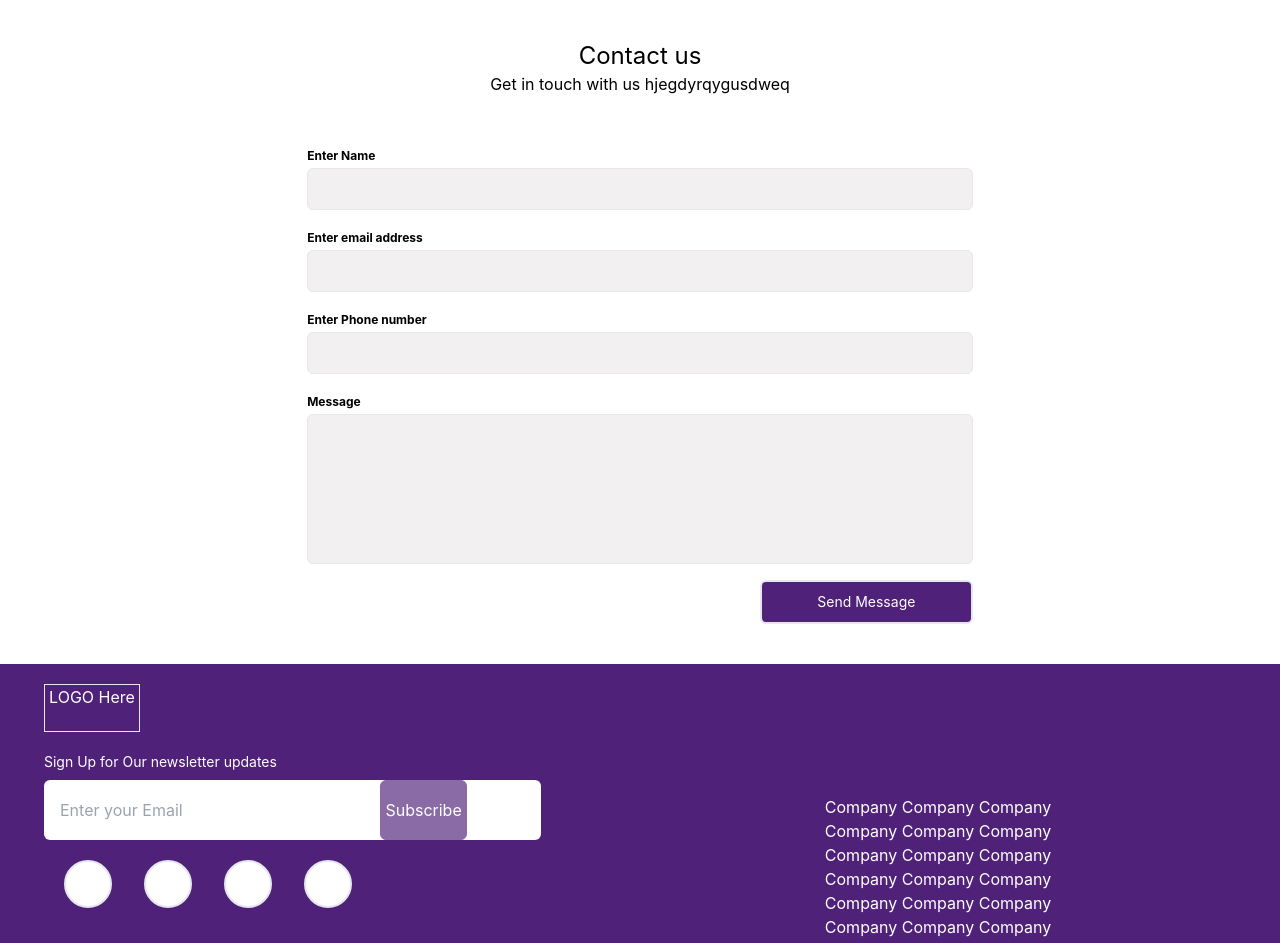
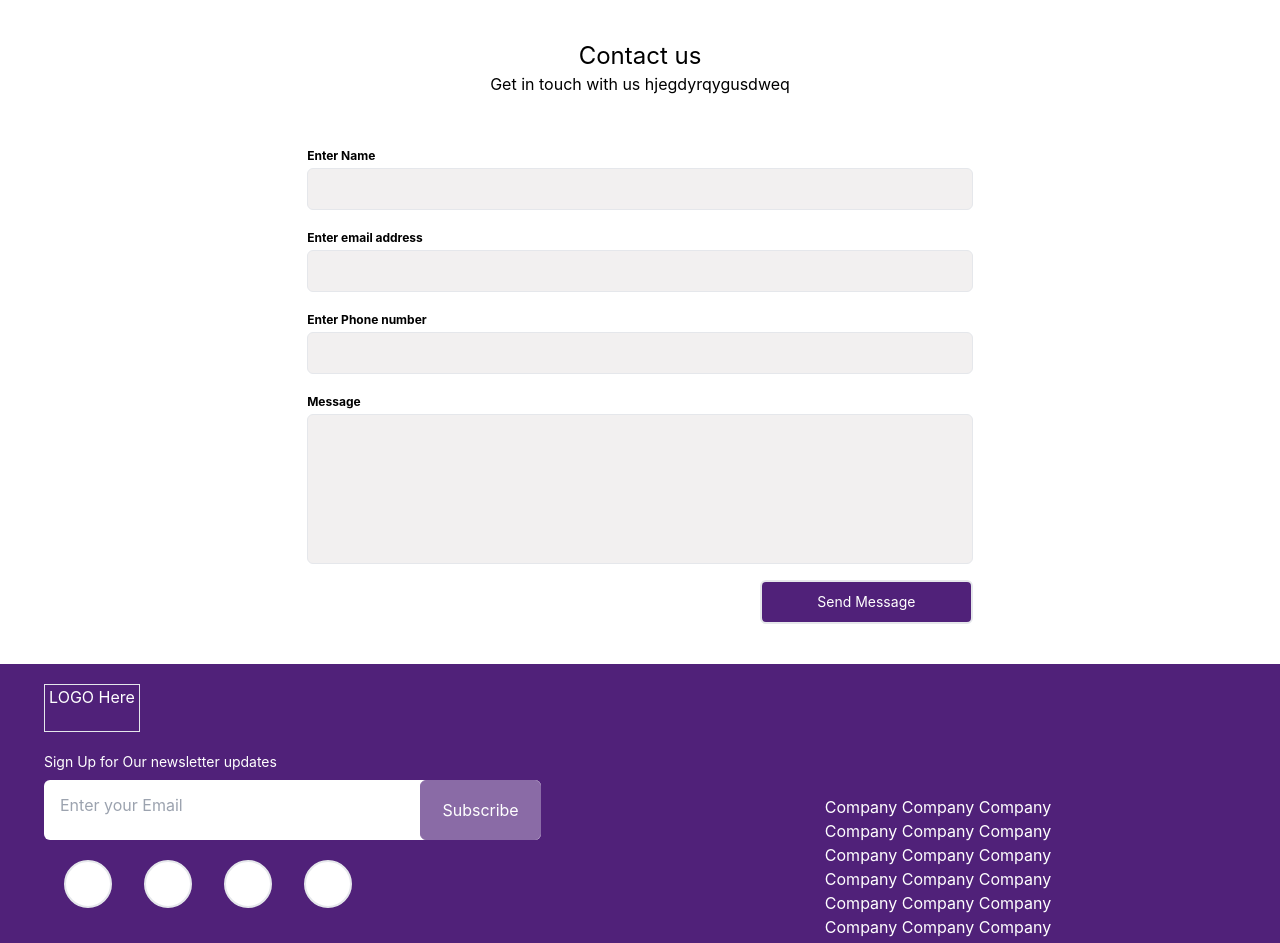
Before and after one commit to luminousbinary/colony_web, a Next.js app: page / in a window 1280 px wide. Shown: the top 943 px of the page. Built offline with nearby package versions, Linux system fonts and the light colour scheme.

Commit message:
The footer sign in has been adjusted

```diff
--- a/pages/index.js
+++ b/pages/index.js
@@ -140,9 +140,9 @@ export default function Home() {
 
             <p className='mb-2 text-sm'>Sign Up for Our newsletter updates</p>
 
-            <div className='bg-white rounded-md w-10/12 pl-4'>
-              <input placeholder='Enter your Email' type="email" name="eamil" className='text-black  outline-none text-l w-4/6 gap-2.5' style={{ height: ' 50px ' }} />
-              <button type='Submit' id='subscribe' className='bg-colony-light border border-colony-light px-1 w-fit py-2 rounded-md ' style={{ height: ' 60px ' }}> Subscribe</button>
+            <div className=' flex flex-col-1 flex-wrap text-center bg-white w-10/12 rounded-md pl-4'>
+              <input placeholder='Enter your Email' type="email" name="eamil" className='text-black outline-none w-3/4 text-md gap-2.5' style={{ height: ' 50px ' }} />
+              <button type='Submit' id='subscribe' className='bg-colony-light border border-colony-light px-1 w-1/4 py-2 rounded-md ' style={{ height: ' 60px ' }}> Subscribe</button>
             </div>
 
             <div className='m-1 flex'>
```
